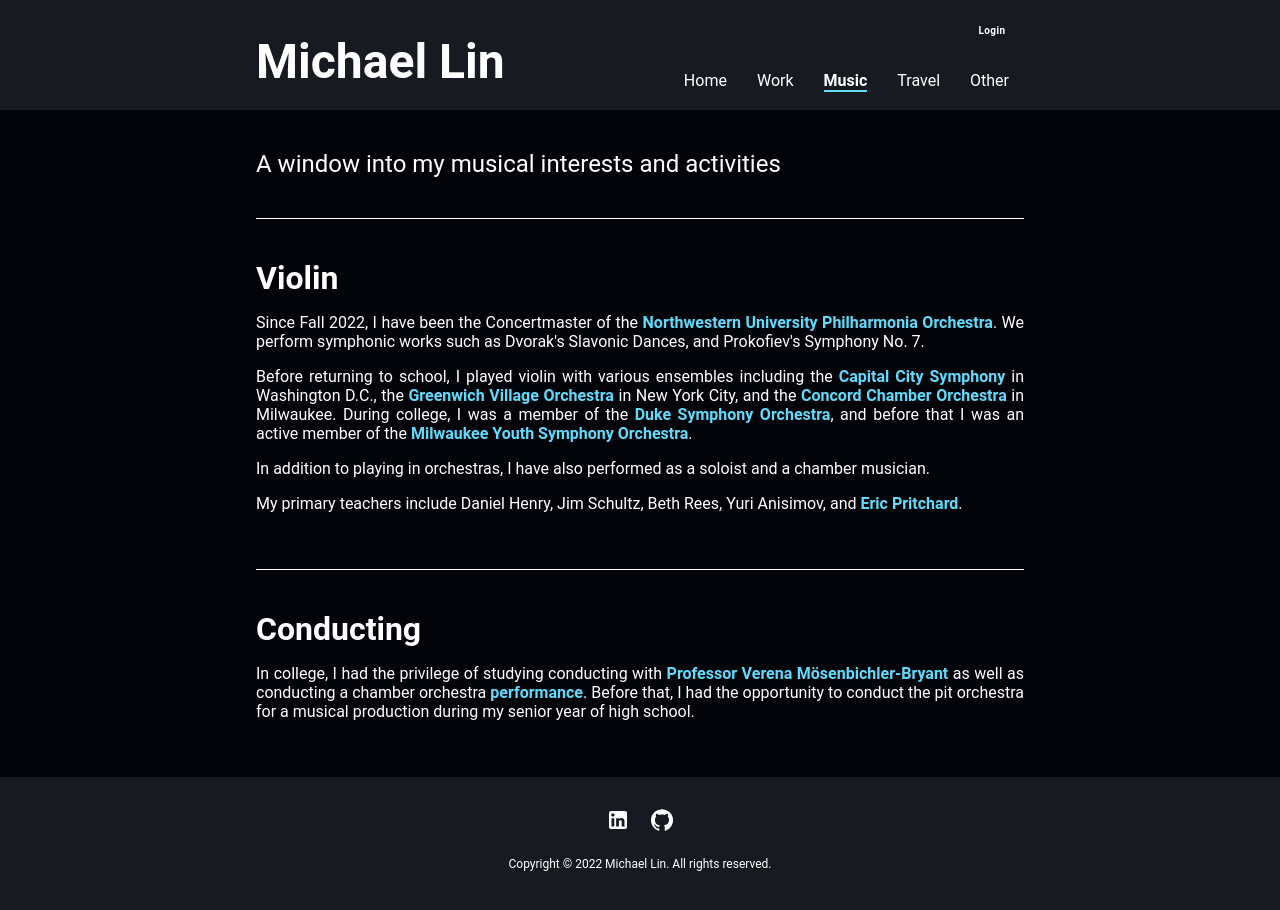
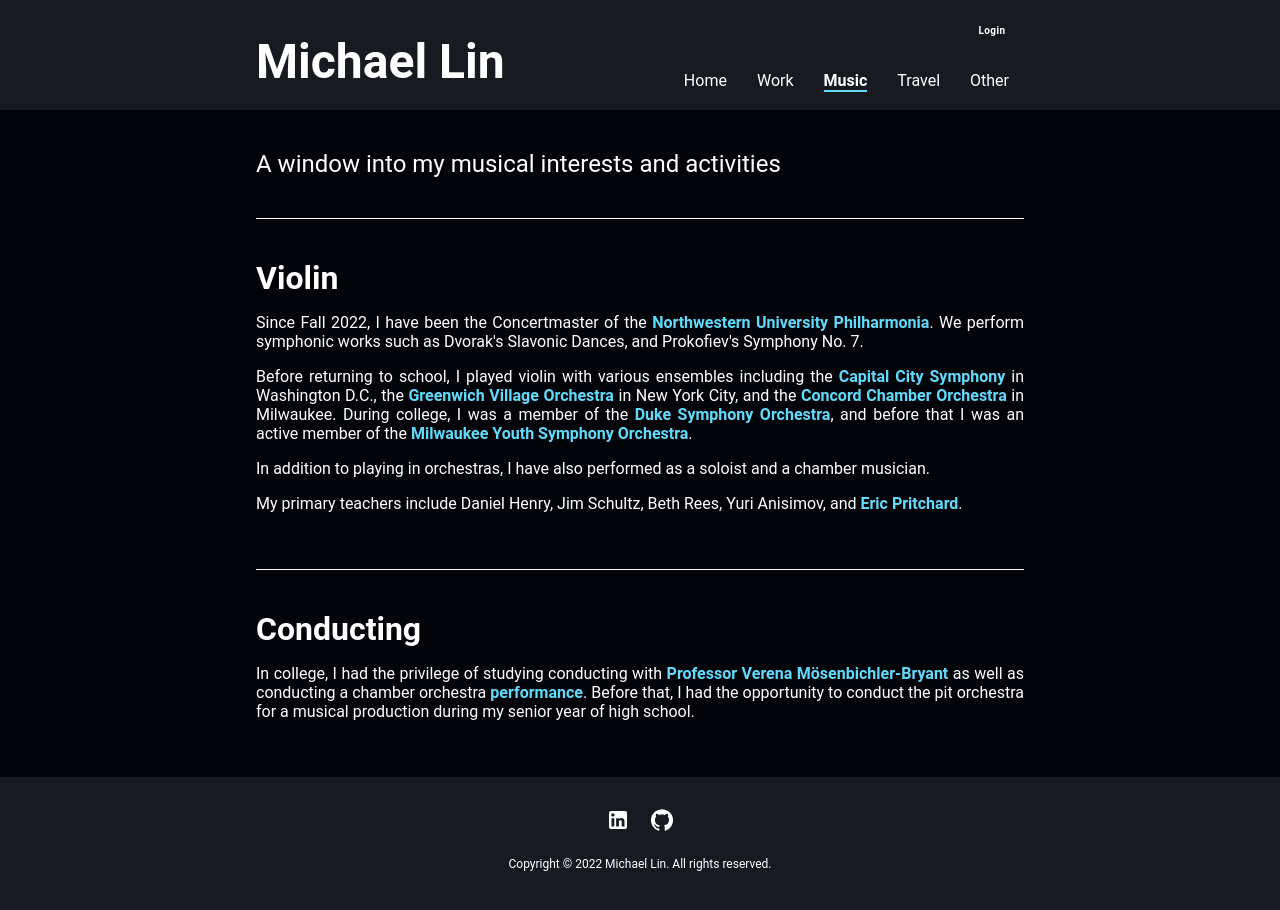
Before and after one commit to michaellin986/personal, a React (Create React App) app: page /personal/music in a window 1280 px wide. Shown: the top 910 px of the page. Built offline with nearby package versions, Linux system fonts and the light colour scheme.

Commit message:
Fix phil name

```diff
--- a/src/views/pages/Music/Music.tsx
+++ b/src/views/pages/Music/Music.tsx
@@ -21,7 +21,7 @@
               target="_blank"
               rel="noopener noreferrer"
             >
-              Northwestern University Philharmonia Orchestra
+              Northwestern University Philharmonia
             </a>
             . We perform symphonic works such as Dvorak&apos;s Slavonic Dances,
             and Prokofiev&apos;s Symphony No. 7.
```
